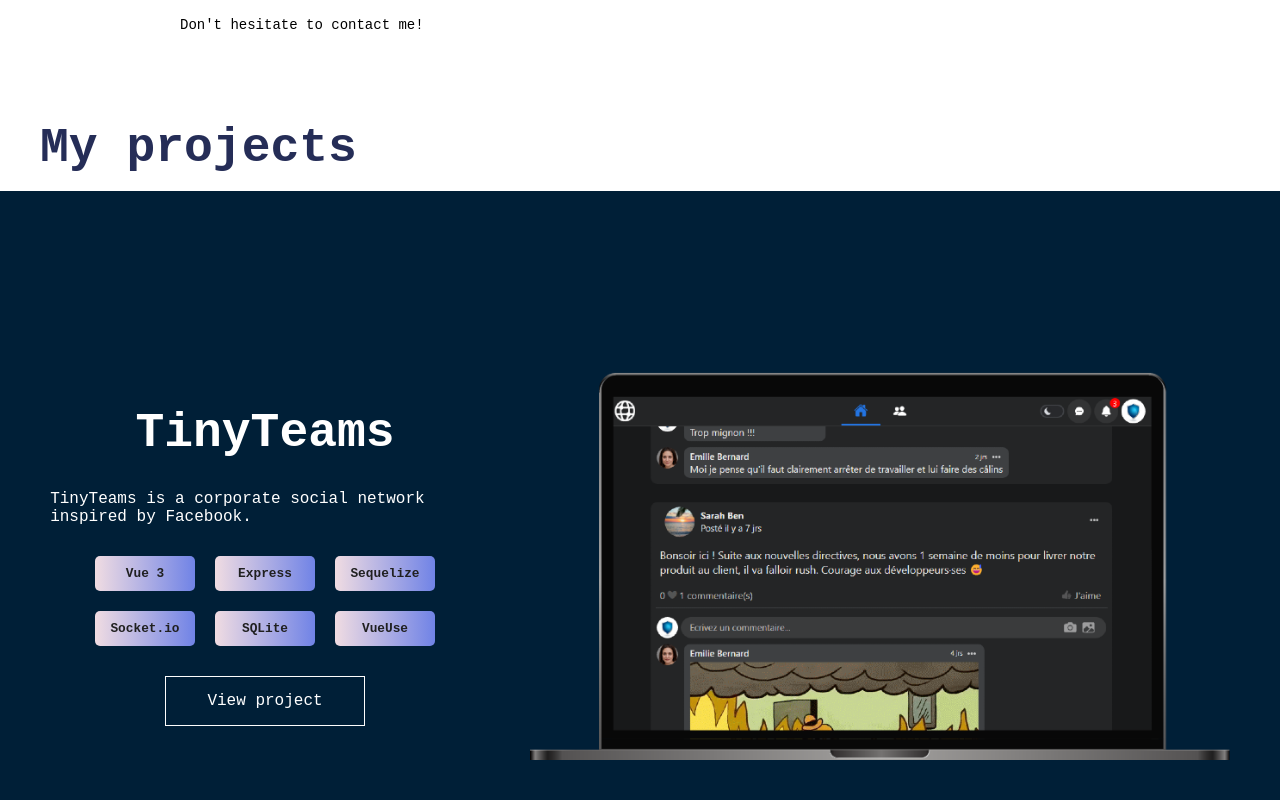
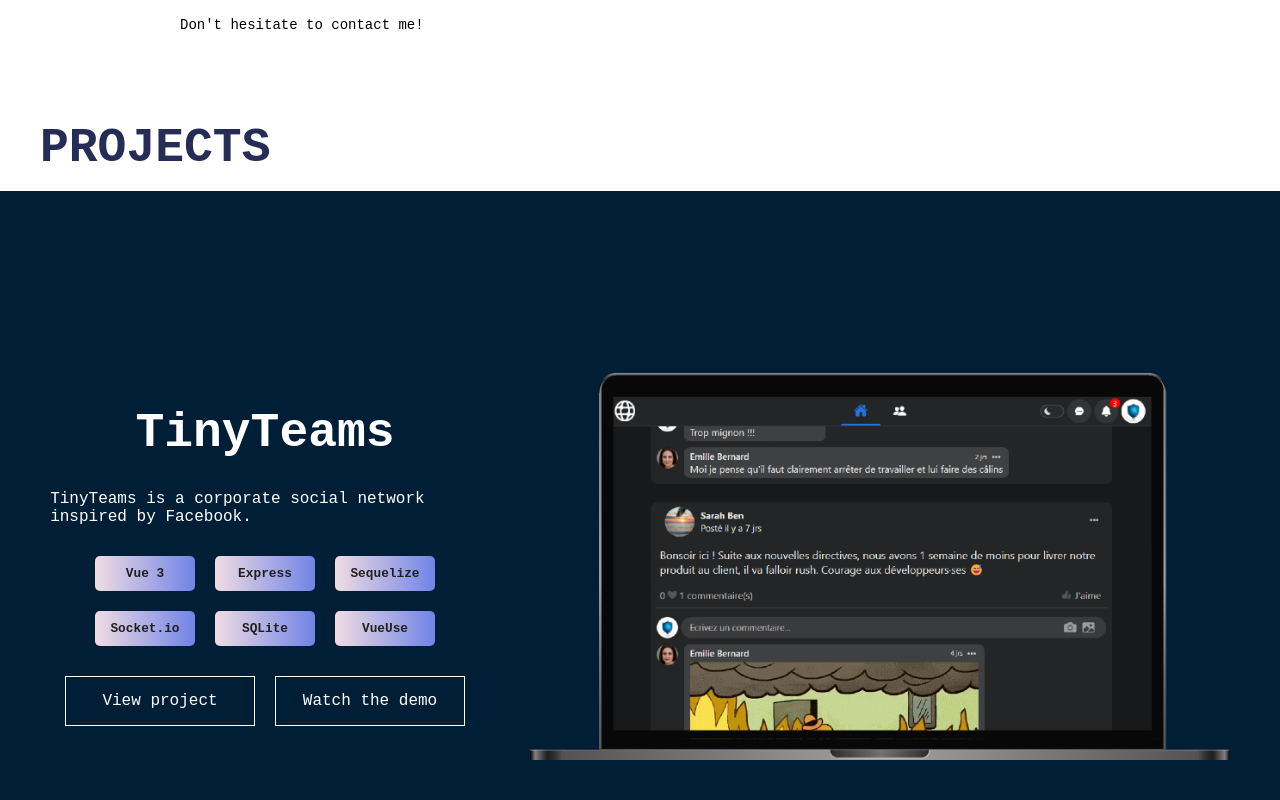
Before and after one commit to soonbtf/Portfolio, a Vue app: page / in a window 1280 px wide. Shown: the part 1020-1820 px from the top of the page. Built offline with nearby package versions, Linux system fonts and the light colour scheme.

Commit message:
some updates

```diff
--- a/src/assets/i18n.ts
+++ b/src/assets/i18n.ts
@@ -49,6 +49,10 @@ export const data = {
         },
       },
     },
+    misc: {
+      viewButton: "View project",
+      watchDemo: "Watch the demo",
+    },
   },
   fr: {
     categories: {
@@ -78,6 +82,7 @@ export const data = {
           "TinyTeams est un réseau social d'entreprise s'inspirant du réseau social Facebook.",
         img: "/src/assets/tinyteams.png",
         link: "https://github.com/soonbtf/TinyTeams",
+        button: "Voir le projet",
         technos: {
           t1: "Vue 3",
           t2: "Express",
@@ -92,6 +97,7 @@ export const data = {
         description: "Vous êtes ici 🚩",
         img: "/src/assets/thisPortfolio.png",
         link: "https://github.com/soonbtf/Portfolio",
+        button: "Voir le projet",
         technos: {
           t1: "Vue 3",
           t2: "TypeScript",
@@ -100,5 +106,9 @@ export const data = {
         },
       },
     },
+    misc: {
+      viewButton: "Voir le projet",
+      watchDemo: "Voir la démo",
+    },
   },
 };
--- a/src/components/main/MyWorks.vue
+++ b/src/components/main/MyWorks.vue
@@ -1,6 +1,6 @@
 <template>
   <section id="myWorks">
-    <h3>My projects</h3>
+    <h3>{{ $t("categories.c2") }}</h3>
     <Project />
   </section>
 </template>
--- a/src/components/main/Project.vue
+++ b/src/components/main/Project.vue
@@ -10,12 +10,18 @@
         <ul class="project__techno">
           <li v-for="techno in project.technos">{{ techno }}</li>
         </ul>
-        <div
-          class="button"
-          @click="openNewTab(project.link)"
-          :title="project.link"
-        >
-          <GetInTouch :text="'View project'" :type="'repo'" />
+        <div class="button" :title="project.link">
+          <GetInTouch
+            @click="openNewTab(project.link)"
+            :text="$t('misc.viewButton')"
+            :type="'repo'"
+          />
+          <GetInTouch
+            @click="openNewTab()"
+            v-if="project.name === 'TinyTeams'"
+            :text="$t('misc.watchDemo')"
+            :type="'repo'"
+          />
         </div>
       </div>
       <img :src="project.img" alt="" srcset="" />
@@ -32,8 +38,12 @@ import GetInTouch from "@/components/main/GetInTouch.vue";
 const { t } = useI18n();
 const colors = ["#001F37", "#222222"];
 
-const openNewTab = (link: string): void => {
-  window.open(link, "_blank");
+const openNewTab = (link?: string): void => {
+  if (link) {
+    window.open(link, "_blank");
+  } else {
+    window.open("https://www.youtube.com/watch?v=yxCXfmS1xC4", "_blank");
+  }
 };
 
 const projects = computed(() => {
@@ -109,7 +119,9 @@ article {
     width: 100%;
   }
   .button {
-    width: 200px;
+    @include jcCt;
+    gap: 20px;
+    width: 400px;
     align-self: center;
   }
 }
```
